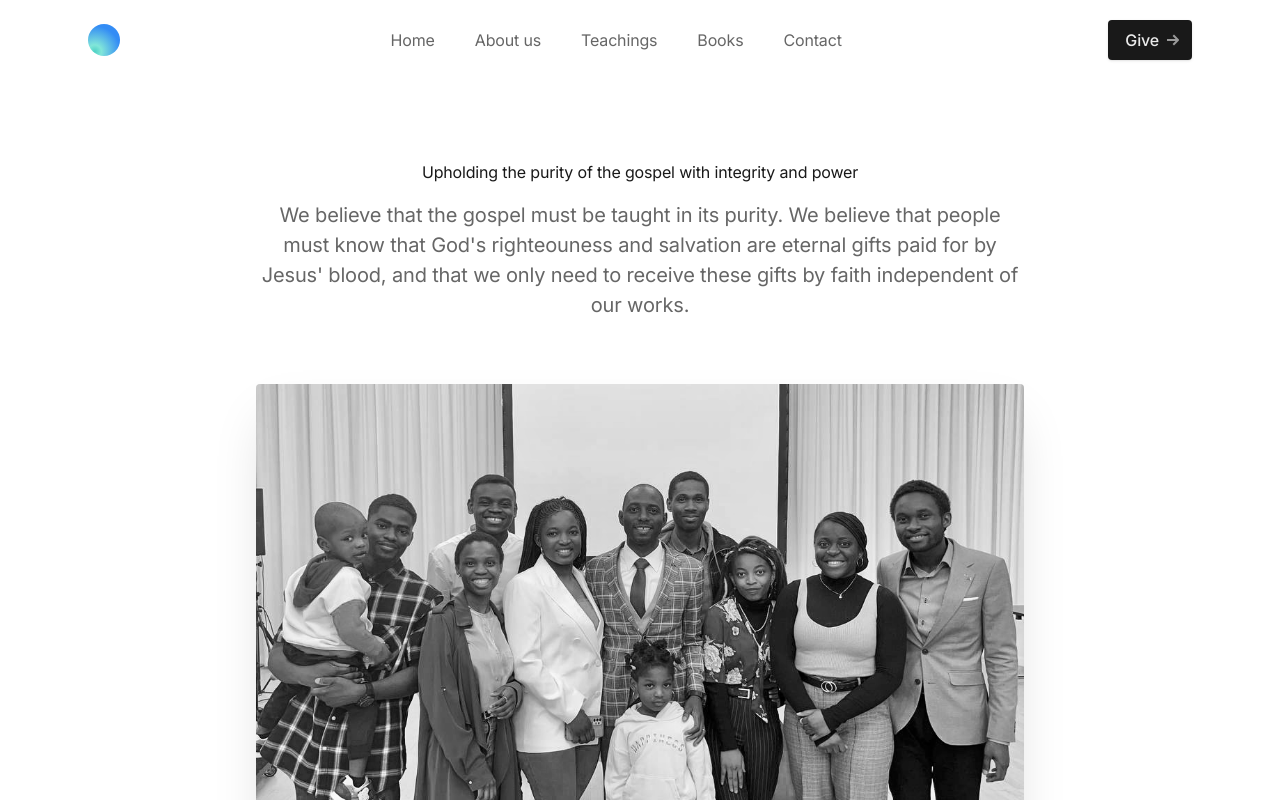
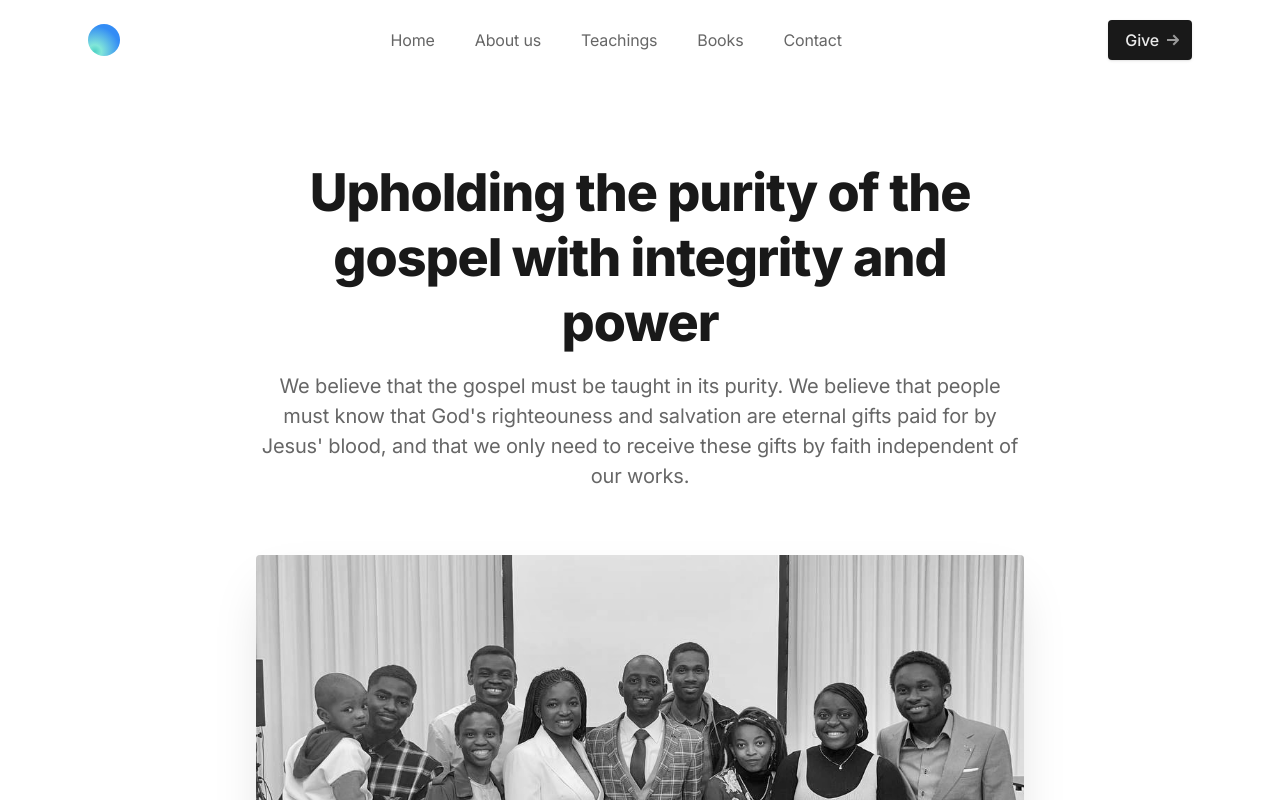
Before and after one commit to solomon-ojo/oami, a Next.js app: page /about in a window 1280 px wide. Shown: the top 800 px of the page. Built offline with nearby package versions, Linux system fonts and the light colour scheme.

Commit message:
about us hero section adjustment of title

```diff
--- a/app/(default)/about/intro.tsx
+++ b/app/(default)/about/intro.tsx
@@ -9,7 +9,7 @@ export default function AboutIntro() {
 
           {/* Section header */}
           <div className="max-w-3xl mx-auto text-center pb-12 md:pb-16">
-            <h1 className="md:h1 sm: mb-4">Upholding the purity of the gospel with integrity and power</h1>
+            <h1 className="h1 text-3xl md:text-5xl mb-4">Upholding the purity of the gospel with integrity and power</h1>
             <p className="text-xl text-gray-600">
               We believe that the gospel must be taught in its purity. We believe that people must know that God's righteouness and salvation are eternal gifts paid for by Jesus' blood, and that we only need to receive these gifts by faith independent of our works.
             </p>
```
